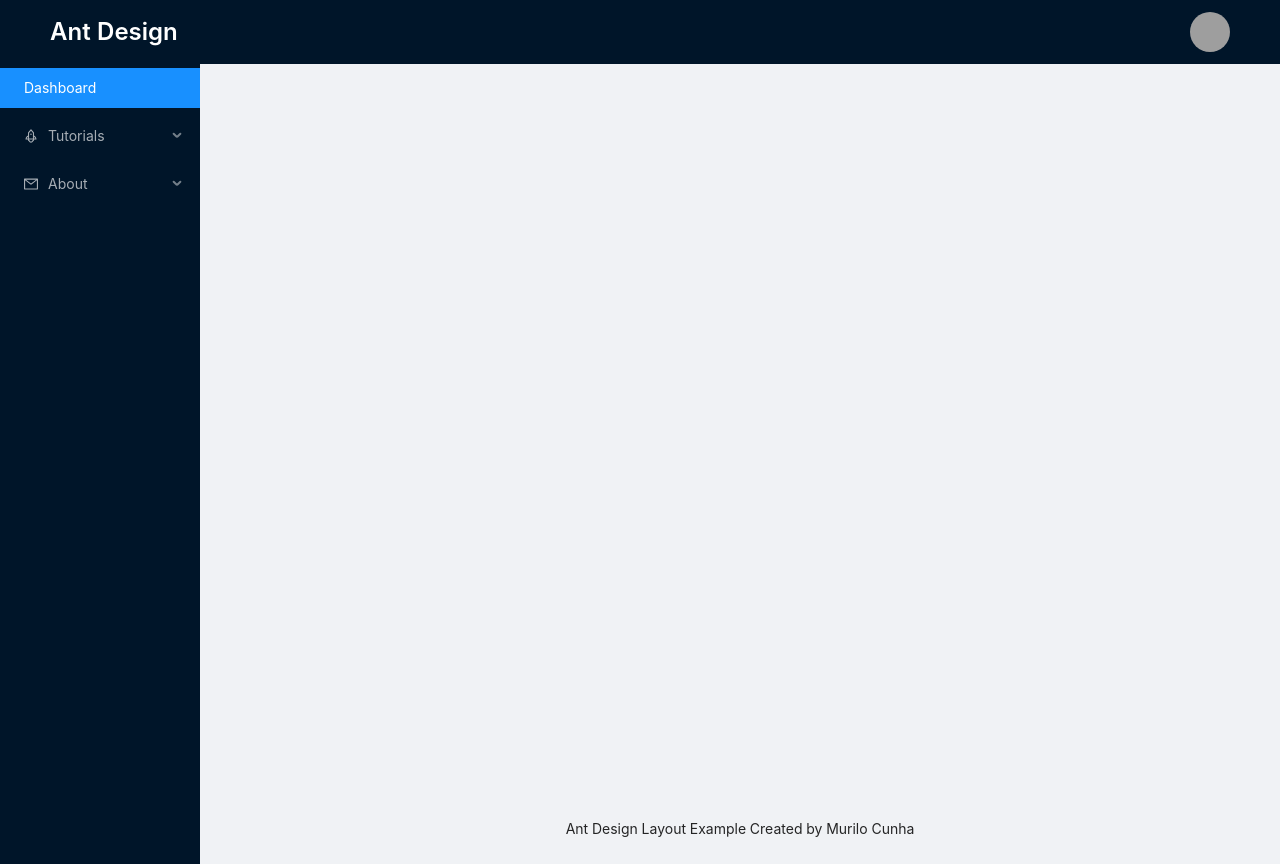
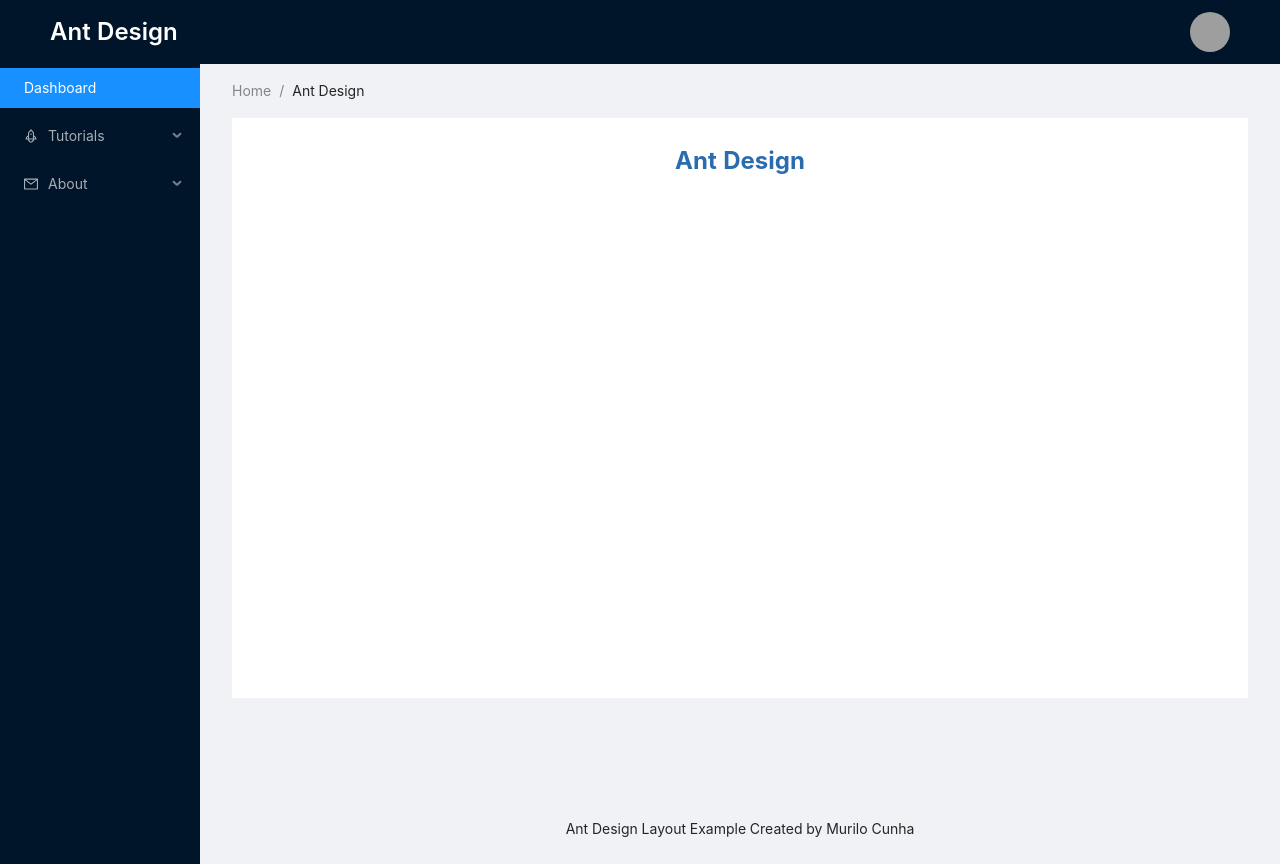
Before and after one commit to cunhamuril/pocs, a React (Create React App) app: page /ant-design in a window 1280 px wide. Built offline with nearby package versions, Linux system fonts and the light colour scheme; grey boxes are pictures that could not be loaded.

Commit message:
feat: 🎸 (Tutorials) add pages

```diff
--- a/src/pages/Dashboard/index.jsx
+++ b/src/pages/Dashboard/index.jsx
@@ -4,6 +4,7 @@ import { Card } from "antd";
 import tutorials from "../../mock/tutorials.json";
 
 import ContentWrapper from "../../components/ContentWrapper";
+import { Link } from "react-router-dom";
 
 const Dashboard = () => {
   const [loading, setLoading] = useState(true);
@@ -26,8 +27,8 @@ const Dashboard = () => {
       </h1>
       <div className="mt-6 w-full max-w-5xl flex items-stretch justify-evenly flex-wrap">
         {tutorials.map((tutorial) => (
+          <Link key={tutorial.id} to={tutorial.path}>
             <Card
-            key={tutorial.id}
               hoverable
               className="w-64 mb-4"
               cover={<img alt={tutorial.title} src={tutorial.thumbnail} />}
@@ -38,6 +39,7 @@ const Dashboard = () => {
                 description={tutorial.description}
               />
             </Card>
+          </Link>
         ))}
       </div>
     </ContentWrapper>
--- /dev/null
+++ b/src/pages/Tutorials/AntDesign/index.jsx
@@ -0,0 +1,13 @@
+import React from "react";
+
+import ContentWrapper from "../../../components/ContentWrapper";
+
+const AntDesign = () => {
+  return (
+    <ContentWrapper pageTitle="Ant Design">
+      <h1 className="text-2xl text-blue-700 font-bold">Ant Design</h1>
+    </ContentWrapper>
+  );
+};
+
+export default AntDesign;
--- /dev/null
+++ b/src/pages/Tutorials/PurgeCss/index.jsx
@@ -0,0 +1,13 @@
+import React from "react";
+
+import ContentWrapper from "../../../components/ContentWrapper";
+
+const PurgeCss = () => {
+  return (
+    <ContentWrapper pageTitle="PurgeCSS">
+      <h1 className="text-2xl text-blue-700 font-bold">PurgeCSS</h1>
+    </ContentWrapper>
+  );
+};
+
+export default PurgeCss;
--- /dev/null
+++ b/src/pages/Tutorials/TailwindCss/index.jsx
@@ -0,0 +1,13 @@
+import React from "react";
+
+import ContentWrapper from "../../../components/ContentWrapper";
+
+const TailwindCss = () => {
+  return (
+    <ContentWrapper pageTitle="Tailwind CSS">
+      <h1 className="text-2xl text-blue-700 font-bold">Tailwind CSS</h1>
+    </ContentWrapper>
+  );
+};
+
+export default TailwindCss;
--- a/src/routes.jsx
+++ b/src/routes.jsx
@@ -2,9 +2,15 @@ import React from "react";
 import { Switch, Route } from "react-router-dom";
 
 import Dashboard from "./pages/Dashboard";
+import AntDesign from "./pages/Tutorials/AntDesign";
+import TailwindCss from "./pages/Tutorials/TailwindCss";
+import PurgeCss from "./pages/Tutorials/PurgeCss";
 
 export default () => (
   <Switch>
     <Route path="/" exact component={Dashboard} />
+    <Route path="/ant-design" exact component={AntDesign} />
+    <Route path="/tailwind-css" exact component={TailwindCss} />
+    <Route path="/purge-css" exact component={PurgeCss} />
   </Switch>
 );
```
Lines whose indentation alone changed are shown as unchanged.
